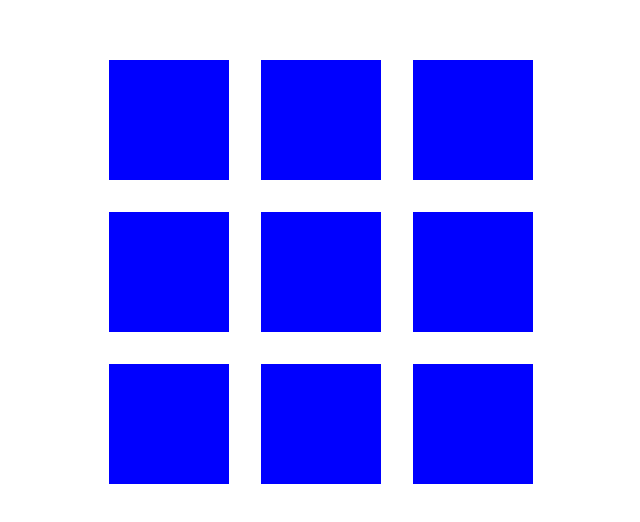
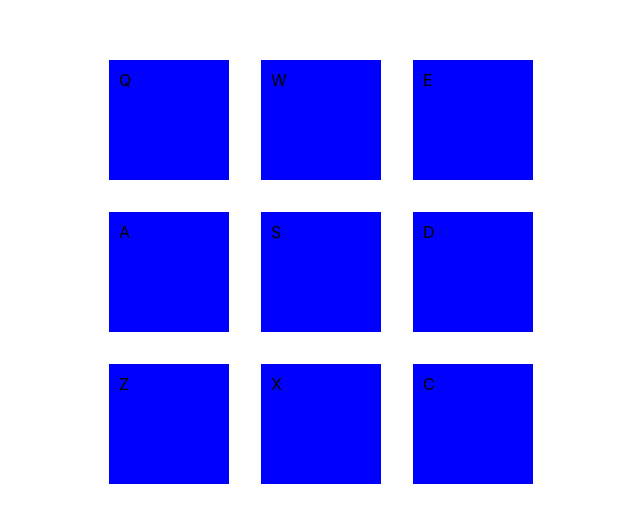
Before and after one commit to NikolaPerisic/drum-machine, a React (Create React App) app: page / in a window 1280 px wide. Shown: the part 140-662 px from the top of the page, without its empty margins (331-971 px from the left). Built offline with nearby package versions, Linux system fonts and the light colour scheme.

Commit message:
main structure, imports

```diff
--- a/package.json
+++ b/package.json
@@ -3,6 +3,7 @@
   "version": "0.1.0",
   "private": true,
   "dependencies": {
+    "node-sass": "^4.11.0",
     "react": "^16.8.3",
     "react-dom": "^16.8.3",
     "react-scripts": "2.1.5"
--- a/src/App.css
+++ /dev/null
@@ -1,33 +0,0 @@
-.Main {
-	text-align: center;
-}
-/*
-.App-logo {
-  animation: App-logo-spin infinite 20s linear;
-  height: 40vmin;
-  pointer-events: none;
-}
-
-.App-header {
-  background-color: #282c34;
-  min-height: 100vh;
-  display: flex;
-  flex-direction: column;
-  align-items: center;
-  justify-content: center;
-  font-size: calc(10px + 2vmin);
-  color: white;
-}
-
-.App-link {
-  color: #61dafb;
-}
-
-@keyframes App-logo-spin {
-  from {
-    transform: rotate(0deg);
-  }
-  to {
-    transform: rotate(360deg);
-  }
-} */
--- a/src/App.js
+++ b/src/App.js
@@ -1,5 +1,5 @@
 import React, { Component } from "react";
-import "./App.css";
+import "./App.scss";
 import DrumMachine from "./containers/DrumMachine";
 
 class App extends Component {
--- /dev/null
+++ b/src/App.scss
@@ -0,0 +1,9 @@
+html,
+body {
+	height: 100%;
+	width: 100%;
+	display: flex;
+	flex-direction: column;
+	align-items: center;
+	justify-content: center;
+}
--- /dev/null
+++ b/src/assets/Data/Data.js
@@ -0,0 +1,57 @@
+const sound = [
+	{
+		id: "clap",
+		hotkey: "Q",
+		source: "tr808_clap.wav",
+		keyCode: 81
+	},
+	{
+		id: "clave",
+		hotkey: "W",
+		source: "../sounds/tr808_clave.wav",
+		keyCode: 87
+	},
+	{
+		id: "closedhat",
+		hotkey: "E",
+		source: "../sounds/tr808_closedhat_01.wav",
+		keyCode: 69
+	},
+	{
+		id: "kick_01",
+		hotkey: "A",
+		source: "../sounds/tr808_kick_01.wav",
+		keyCode: 65
+	},
+	{
+		id: "kick_03",
+		hotkey: "S",
+		source: "../sounds/tr808_kick_03.wav",
+		keyCode: 83
+	},
+	{
+		id: "kick_11",
+		hotkey: "D",
+		source: "../sounds/tr808_kick_11.wav",
+		keyCode: 68
+	},
+	{
+		id: "rimshot",
+		hotkey: "Z",
+		source: "../sounds/tr808_rimshot.wav",
+		keyCode: 90
+	},
+	{
+		id: "snare",
+		hotkey: "X",
+		source: "../sounds/tr808_snare_14.wav",
+		keyCode: 88
+	},
+	{
+		id: "tom",
+		hotkey: "C",
+		source: "../sounds/tr808_tom_08.wav",
+		keyCode: 67
+	}
+];
+export default sound;
--- a/src/components/Soundpad/Soundpad.js
+++ b/src/components/Soundpad/Soundpad.js
@@ -1,10 +1,12 @@
 import React from "react";
-import classes from "./Soundpad.module.css";
+import "./Soundpad.scss";
 
 const soundpad = props => {
+	const myRef = React.createRef();
 	return (
-		<div className={classes.Wrapper}>
-			<div />
+		<div className="Wrapper">
+			<div onClick={props.playSound}>{props.hotkey}</div>
+			<audio ref={myRef} src={"../../assets/sounds/" + props.sound} autoPlay />
 		</div>
 	);
 };
--- a/src/components/Soundpad/Soundpad.module.css
+++ /dev/null
@@ -1,7 +0,0 @@
-.Wrapper div {
-	width: 100px;
-	height: 100px;
-	background-color: blue;
-	padding: 10px;
-	margin: 0 auto;
-}
--- /dev/null
+++ b/src/components/Soundpad/Soundpad.scss
@@ -0,0 +1,9 @@
+.Wrapper {
+	div {
+		width: 100px;
+		height: 100px;
+		background-color: blue;
+		padding: 10px;
+		margin: 0 auto;
+	}
+}
--- a/src/containers/DrumMachine.js
+++ b/src/containers/DrumMachine.js
@@ -1,27 +1,26 @@
 import React, { Component } from "react";
 import Soundpad from "../components/Soundpad/Soundpad";
-import classes from "./DrumMachine.module.css";
+import "./DrumMachine.scss";
+import data from "../assets/Data/Data";
 
 class DrumMachine extends Component {
 	state = {
-		id: "",
-		hotkey: "",
-		source: ""
+		data: [...data]
 	};
+
 	render() {
-		return (
-			<div className={classes.GridWrapper}>
-				<Soundpad />
-				<Soundpad />
-				<Soundpad />
-				<Soundpad />
-				<Soundpad />
-				<Soundpad />
-				<Soundpad />
-				<Soundpad />
-				<Soundpad />
-			</div>
-		);
+		const instruments = this.state.data.map((el, index) => {
+			return (
+				<Soundpad
+					key={index}
+					id={el.id}
+					hotkey={el.hotkey}
+					sound={el.source}
+					keyCode={el.keyCode}
+				/>
+			);
+		});
+		return <div className="GridWrapper">{instruments}</div>;
 	}
 }
 
--- a/src/index.css
+++ b/src/index.css
@@ -1,13 +1,3 @@
-html,
-body {
-	height: 100%;
-	width: 100%;
-	display: flex;
-	flex-direction: column;
-	align-items: center;
-	justify-content: center;
-}
-
 body {
 	margin: 0;
 	padding: 0;
```
Also changed, not shown: src/containers/DrumMachine.scss (renamed from src/containers/DrumMachine.module.css), 1 other file (tests, documents, lock files or other folders).
